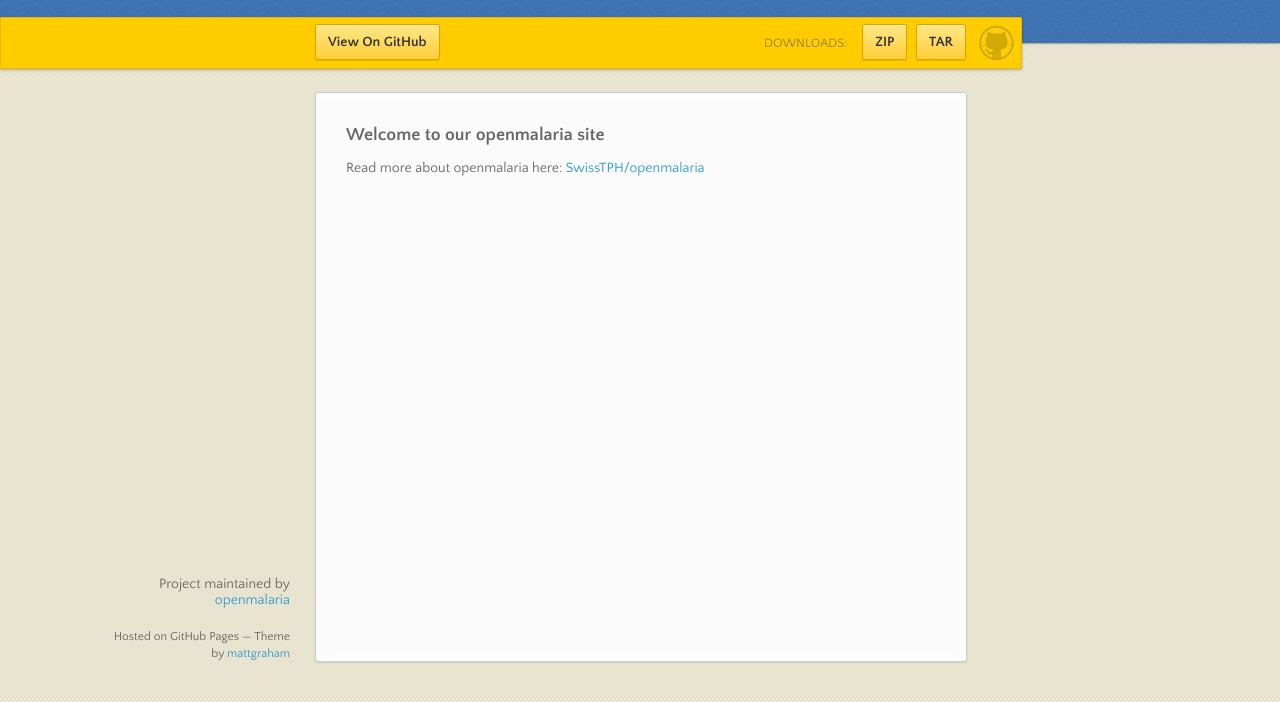
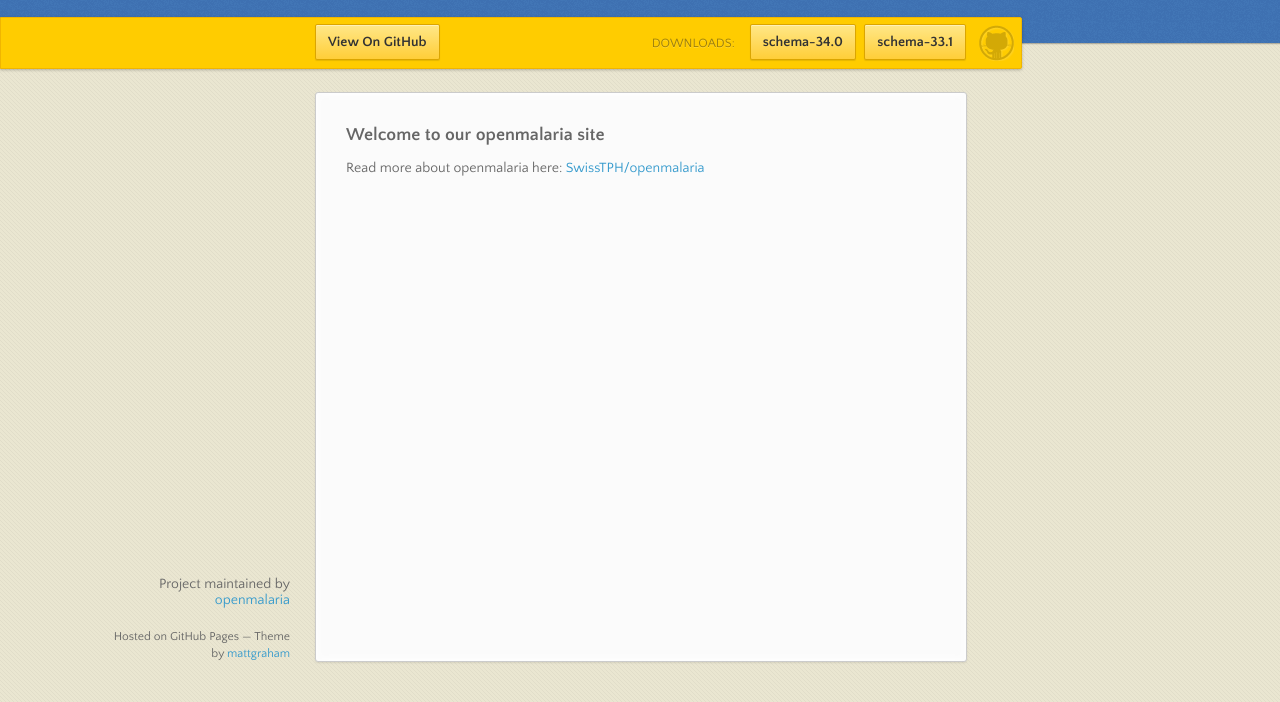
Before and after one commit to openmalaria/openmalaria, a plain HTML site: page index.html in a window 1280 px wide. Shown: the part 98-800 px from the top of the page. Drawn offline with nearby package versions, Linux system fonts and the light colour scheme.

Commit message:
Add links to downloads
schema-34.0 and schema-33.1

```diff
--- a/index.html
+++ b/index.html
@@ -28,8 +28,8 @@
         <div class="downloads">
           <span>Downloads:</span>
           <ul>
-            <li><a href="https://github.com/openmalaria/openmalaria/zipball/master" class="button">ZIP</a></li>
-            <li><a href="https://github.com/openmalaria/openmalaria/tarball/master" class="button">TAR</a></li>
+            <li><a href="https://github.com/SwissTPH/openmalaria/releases/tag/schema-34.0" class="button">schema-34.0</a></li>
+            <li><a href="https://github.com/SwissTPH/openmalaria/releases/tag/schema-33.1" class="button">schema-33.1</a></li>
           </ul>
         </div>
       </div><!-- end banner -->
```
